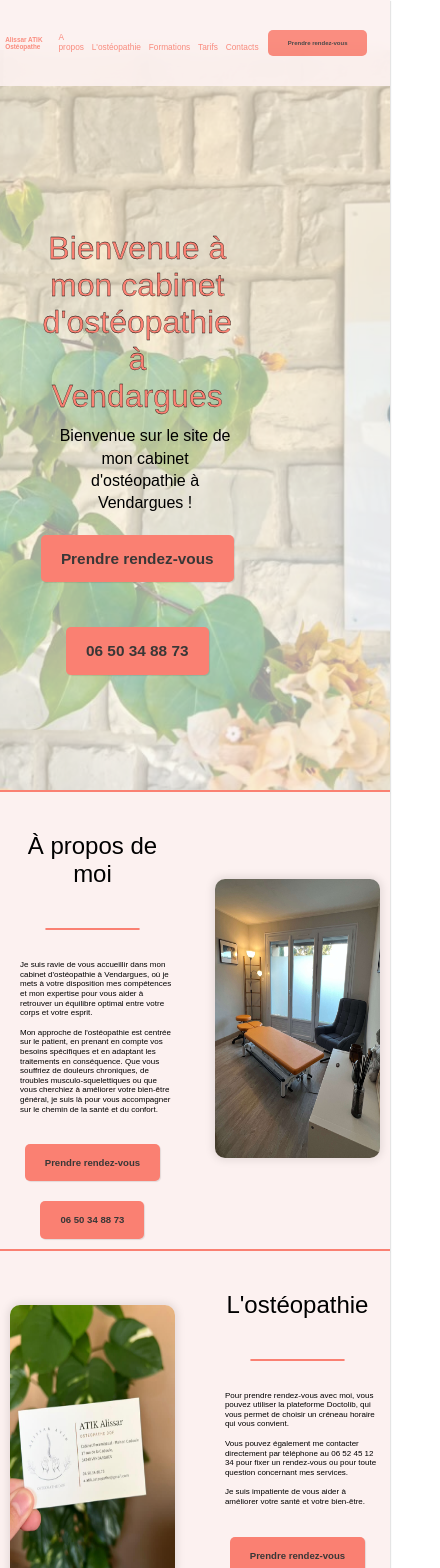
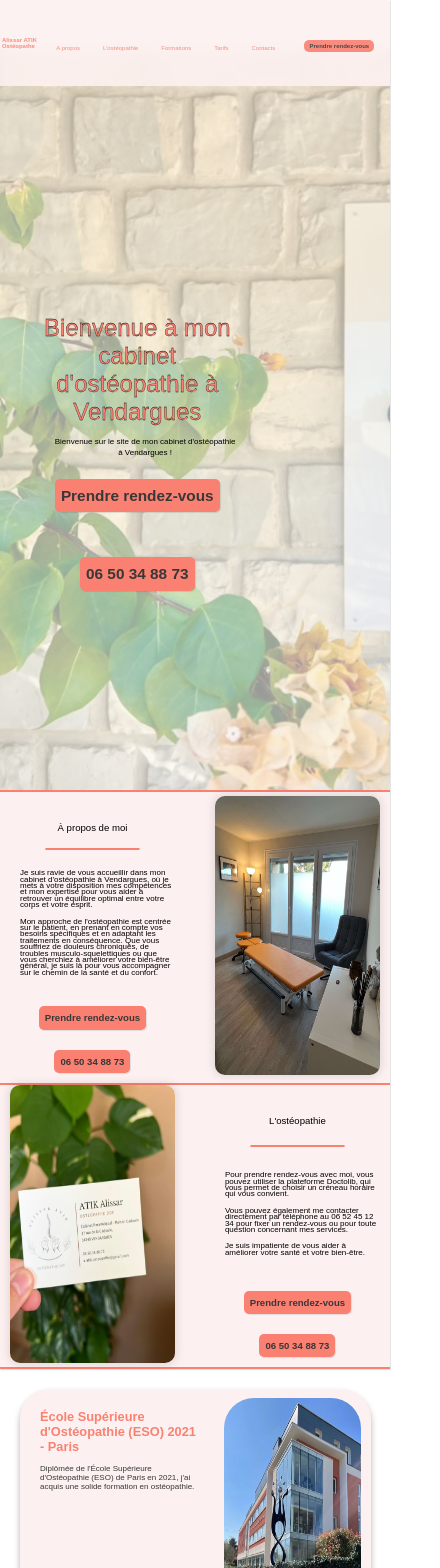
Before and after one commit to FrancoisV34/Alissar-project, a React (Vite) app: page / in a window 390 px wide. Shown: the top 1568 px of the page, 440 px wide, since content can reach past the window. Built offline with nearby package versions, Linux system fonts and the light colour scheme.

Commit message:
fix (scss) better display for mobile

```diff
--- a/src/Style/BullePEC.scss
+++ b/src/Style/BullePEC.scss
@@ -69,18 +69,18 @@
 
     @media (min-width: 1001px) and (max-width: 1600px) {
       .title-pec {
-        font-size: 1.2em;
+        font-size: 1em;
       }
       .pec-text {
-        font-size: 0.6em;
+        font-size: 0.7em;
       }
     }
     @media (max-width: 1000px) {
       .title-pec {
-        font-size: 1em;
+        font-size: 0.8em;
       }
       .pec-text {
-        font-size: 0.4em;
+        font-size: 0.5em;
       }
     }
     .pec-text {
--- a/src/Style/Contacts.scss
+++ b/src/Style/Contacts.scss
@@ -11,11 +11,23 @@
   padding: 20px;
   @media (min-width: 601px) and (max-width: 1200px) {
     width: unset;
+    h2 {
+      font-size: 1em;
+    }
+    span {
+      font-size: 0.7em;
+    }
   }
   @media (max-width: 600px) {
     width: unset;
     flex-direction: column;
     align-items: center;
+    h2 {
+      font-size: 0.6em;
+    }
+    span {
+      font-size: 0.3em;
+    }
   }
   .tel {
     width: 30%;
@@ -61,6 +73,13 @@
   @media (max-width: 600px) {
     .rdvdocto {
       width: 90%;
+      a {
+        width: 20px;
+        height: 20px;
+        .docto-img {
+          width: 30px;
+        }
+      }
     }
   }
 }
--- a/src/Style/Footer.scss
+++ b/src/Style/Footer.scss
@@ -29,6 +29,7 @@ footer {
         width: 90%;
         flex-direction: row;
         gap: 30px;
+        font-size: 0.6em;
       }
       .footer-name {
         font-size: 1.2em;
@@ -43,9 +44,7 @@ footer {
         }
       }
       @media (min-width: 601px) and (max-width: 1200px) {
-        .footer-name {
-          font-size: 1em;
-        }
+        font-size: 0.8em;
       }
       .socials-links {
         a {
@@ -123,6 +122,8 @@ footer {
           padding: 0;
           flex-direction: row;
           justify-content: space-around;
+          flex-wrap: wrap;
+          font-size: 0.6em;
         }
       }
     }
@@ -152,6 +153,12 @@ footer {
           line-height: 1.2em;
         }
       }
+      @media (max-width: 600px) {
+        .adresse {
+          font-size: 0.7em;
+          line-height: 0.9em;
+        }
+      }
       .tel {
         font-size: 1.1em;
         font-weight: 500;
@@ -161,6 +168,12 @@ footer {
         .tel {
           font-size: 1em;
           line-height: 1.2em;
+        }
+      }
+      @media (max-width: 600px) {
+        .tel {
+          font-size: 0.7em;
+          line-height: 0.9em;
         }
       }
     }
--- a/src/Style/FormationArticle.scss
+++ b/src/Style/FormationArticle.scss
@@ -51,10 +51,10 @@
     @media (min-width: 1001px) and (max-width: 1600px) {
       .formation-text {
         .formation-title {
-          font-size: 1.3em;
+          font-size: 1em;
         }
         .formation-infos {
-          font-size: 0.9em;
+          font-size: 0.7em;
         }
       }
     }
@@ -62,10 +62,10 @@
     @media (max-width: 1000px) {
       .formation-text {
         .formation-title {
-          font-size: 1.2em;
+          font-size: 0.8em;
         }
         .formation-infos {
-          font-size: 0.8em;
+          font-size: 0.5em;
         }
       }
     }
--- a/src/Style/Header.scss
+++ b/src/Style/Header.scss
@@ -104,7 +104,7 @@ header {
         justify-content: space-around;
         li {
           a {
-            font-size: 0.8em;
+            font-size: 0.4em;
             width: 100%;
           }
         }
@@ -112,8 +112,10 @@ header {
     }
     a {
       width: 10%;
+      text-align: center;
       .contact-button {
-        font-size: 0.8em;
+        font-size: 0.4em;
+        padding: 6px 10px;
       }
     }
   }
@@ -125,25 +127,27 @@ header {
     width: 100%;
 
     .name {
-      font-size: 0.4em;
+      font-size: 0.3em;
       width: 10%;
     }
     .navigation-list {
-      width: 50%;
+      width: 60%;
       .nav-ul {
         justify-content: space-around;
         li {
           a {
-            font-size: 0.4em;
+            font-size: 0.2em;
             width: 100%;
           }
         }
       }
     }
     a {
-      width: 30%;
+      width: 25%;
+      text-align: center;
       .contact-button {
-        font-size: 0.3em;
+        font-size: 0.2em;
+        padding: 3px 5px;
       }
     }
   }
--- a/src/Style/Homepage.scss
+++ b/src/Style/Homepage.scss
@@ -55,7 +55,7 @@
       @media (min-width: 601px) and (max-width: 1000px) {
         h2 {
           margin: 30px 10px 10px 10px;
-          font-size: 1.3em;
+          font-size: 1em;
         }
         .separation {
           margin: 15px 0;
@@ -69,9 +69,17 @@
         }
       }
       @media (max-width: 600px) {
+        h2 {
+          margin: 20px 5px 5px 5px;
+          font-size: 0.6em;
+        }
+        .separation {
+          margin: 10px 0;
+        }
         p {
           font-size: 0.5em;
           padding: 0;
+          line-height: 0.8em;
           margin: 10px 10px 10px 20px;
         }
       }
@@ -81,6 +89,12 @@
           a {
             font-size: 0.8em;
             line-height: 1.2em;
+            .contact-button {
+              padding: 6px 12px;
+            }
+            .telephone-button {
+              padding: 6px 12px;
+            }
           }
         }
       }
@@ -90,6 +104,12 @@
           a {
             font-size: 0.5em;
             line-height: 0.8em;
+            .contact-button {
+              padding: 3px 6px;
+            }
+            .telephone-button {
+              padding: 3px 6px;
+            }
           }
         }
       }
@@ -113,12 +133,22 @@
       }
       @media (min-width: 601px) and (max-width: 1200px) {
         h2 {
-          font-size: 3em;
+          font-size: 2.5em;
+        }
+        .rdv-tel {
+          button {
+            padding: 6px 12px;
+          }
         }
       }
       @media (max-width: 600px) {
         h2 {
-          font-size: 2em;
+          font-size: 1.5em;
+        }
+        .rdv-tel {
+          button {
+            padding: 3px 6px;
+          }
         }
       }
       p {
@@ -131,12 +161,12 @@
       }
       @media (min-width: 601px) and (max-width: 1200px) {
         p {
-          font-size: 1.2em;
+          font-size: 0.8em;
         }
       }
       @media (max-width: 600px) {
         p {
-          font-size: 1em;
+          font-size: 0.5em;
         }
       }
     }
--- a/src/Style/Tarifs.scss
+++ b/src/Style/Tarifs.scss
@@ -33,4 +33,10 @@
       padding: 10px;
     }
   }
+  @media (min-width: 601px) and (max-width: 1200px) {
+    font-size: 0.8em;
+  }
+  @media (max-width: 600px) {
+    font-size: 0.5em;
+  }
 }
```
